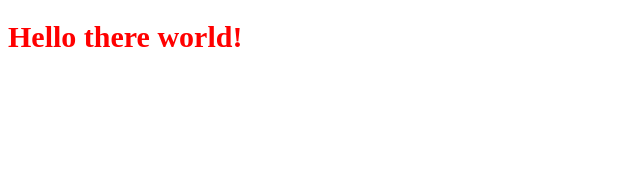
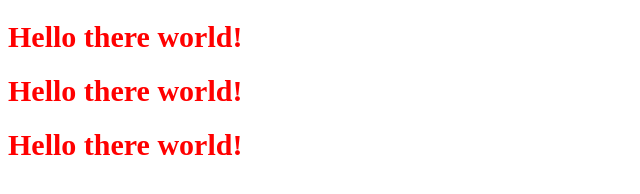
Before and after one commit to BryGuy4Life/github-pages-demo, a plain HTML site: page index.html in a window 1280 px wide. Shown: the whole page, without its empty margins (0-640 px from the left). Drawn offline with Linux system fonts and the light colour scheme.

Commit message:
Update index.html

```diff
--- a/index.html
+++ b/index.html
@@ -6,5 +6,7 @@
 </head>
 <body>
   <h1>Hello there world!</h1>
+  <h1>Hello there world!</h1>
+  <h1>Hello there world!</h1>
 </body>
 </html>
```
